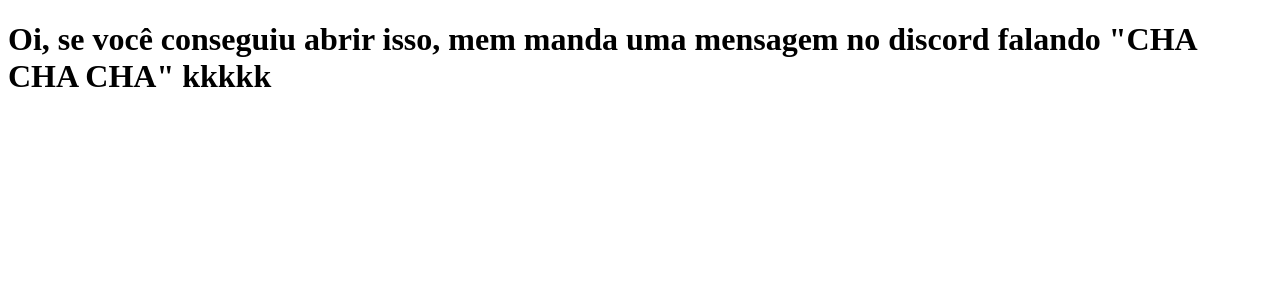
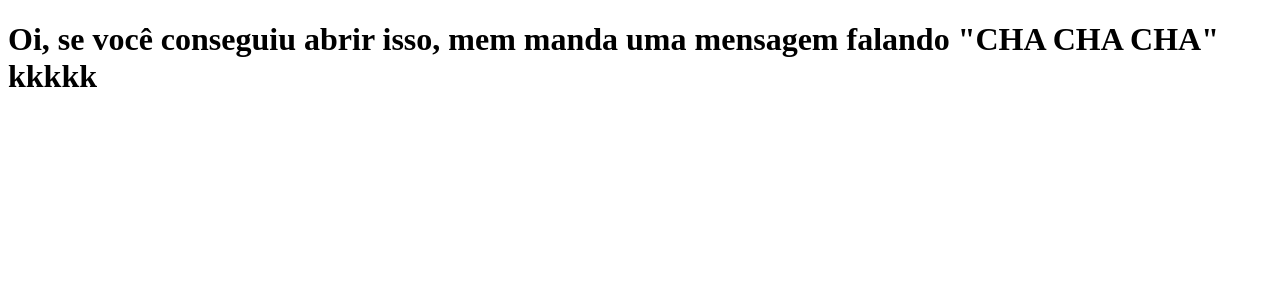
Before and after one commit to raffll28/clone-tabnews, a Next.js app: page / in a window 1280 px wide. Shown: the top 300 px of the page. Built offline with nearby package versions, Linux system fonts and the light colour scheme.

Commit message:
modificando pages

```diff
--- a/pages/index.js
+++ b/pages/index.js
@@ -1,5 +1,5 @@
 function Home(){
-    return <h1>Oi, se você conseguiu abrir isso, mem manda uma mensagem no discord falando "CHA CHA CHA" kkkkk</h1>
+    return <h1>Oi, se você conseguiu abrir isso, mem manda uma mensagem falando "CHA CHA CHA" kkkkk</h1>
 }
 
 export default Home
```
